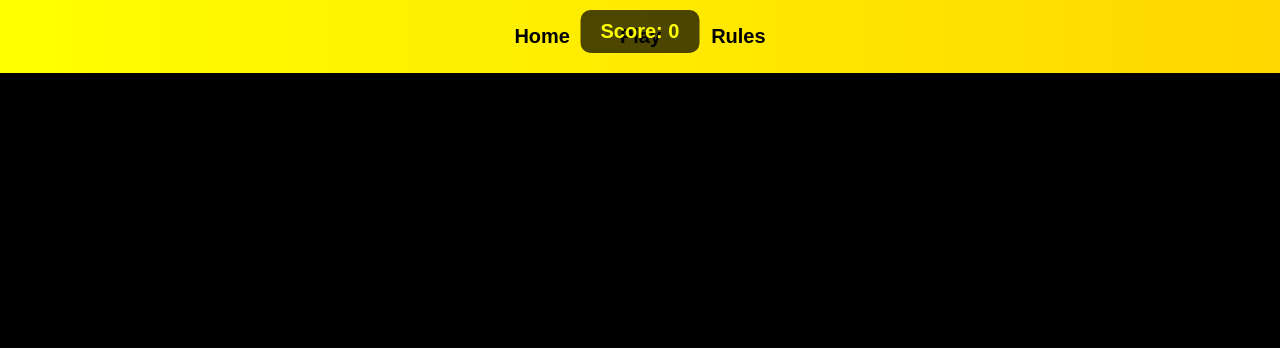
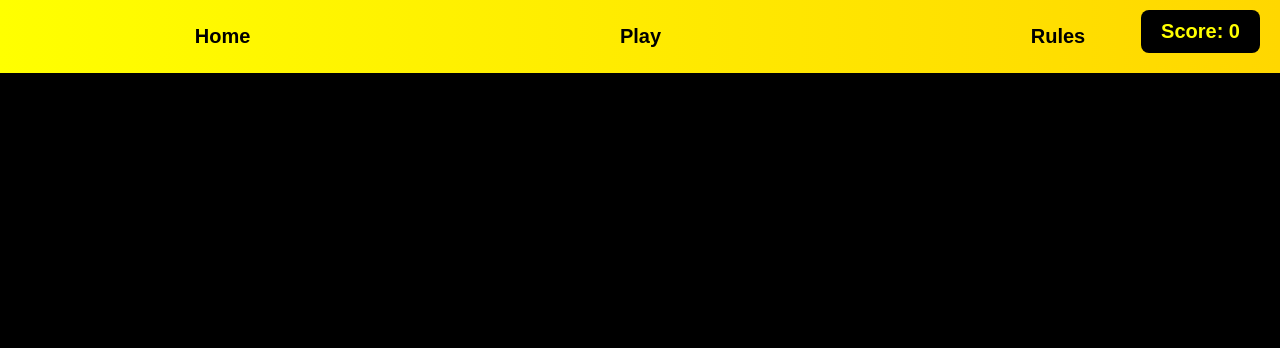
Before and after one commit to abhiramgelle1/AceYourRace-Project1-WP, a plain HTML site: page index.html in a window 1280 px wide. Shown: the top 348 px of the page. Drawn offline with Linux system fonts and the light colour scheme.

Commit message:
Css changes for updated html screen

```diff
--- a/styles.css
+++ b/styles.css
@@ -23,8 +23,12 @@ nav {
     padding: 15px 10px;
     text-align: center;
     display: flex;
-    justify-content: center;
-    gap: 20px;
+    justify-content: space-around;
+    align-items: center;
+    position: fixed;
+    top: 0;
+    width: 100%;
+    z-index: 10;
 }
 
 nav label {
@@ -40,15 +44,26 @@ nav label:hover {
     color: white;
 }
 
+#score-container {
+    background: black;
+    padding: 10px 20px;
+    font-size: 18px;
+    font-weight: bold;
+    border-radius: 8px;
+    color: yellow;
+}
+
 /* Screens */
 .screen {
     width: 100%;
-    height: 90vh;
+    height: 100vh;
     display: none;
     flex-direction: column;
     justify-content: center;
     align-items: center;
     transition: opacity 0.5s ease-in-out;
+    position: absolute;
+    top: 50px;
 }
 
 /* Screen Visibility */
@@ -87,13 +102,18 @@ nav label:hover {
     width: 100%;
     height: 90vh;
     overflow: hidden;
+    display: flex;
+    justify-content: center;
+    align-items: center;
 }
 
+/* Background Track */
 #track {
-    position: absolute;
     width: 100%;
     height: 100%;
     object-fit: cover;
+    position: absolute;
+    z-index: -1;
     animation: trackMove 3s linear infinite;
 }
 
@@ -102,7 +122,7 @@ nav label:hover {
     position: absolute;
     bottom: 10%;
     left: 50%;
-    width: 80px;
+    width: 100px;
     height: 120px;
     transform: translateX(-50%);
 }
@@ -123,19 +143,20 @@ nav label:hover {
 
 /* Score & Speed Indicator */
 #score-container {
-    position: absolute;
+    position: fixed;
+    right: 20px;
     top: 10px;
-    left: 50%;
-    transform: translateX(-50%);
-    background: rgba(0, 0, 0, 0.7);
+    background: black;
     padding: 10px 20px;
-    border-radius: 10px;
+    border-radius: 8px;
     font-size: 20px;
     font-weight: bold;
+    color: yellow;
 }
 
 #speed-indicator {
-    margin-top: 15px;
+    position: absolute;
+    bottom: 10px;
     font-size: 20px;
     font-weight: bold;
 }
```
